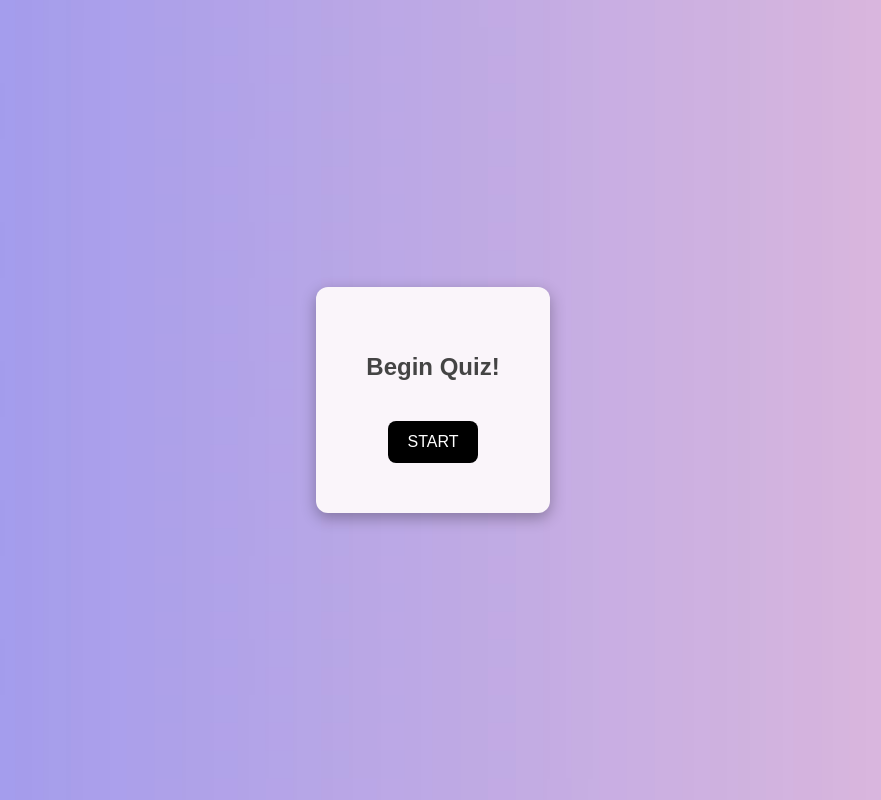
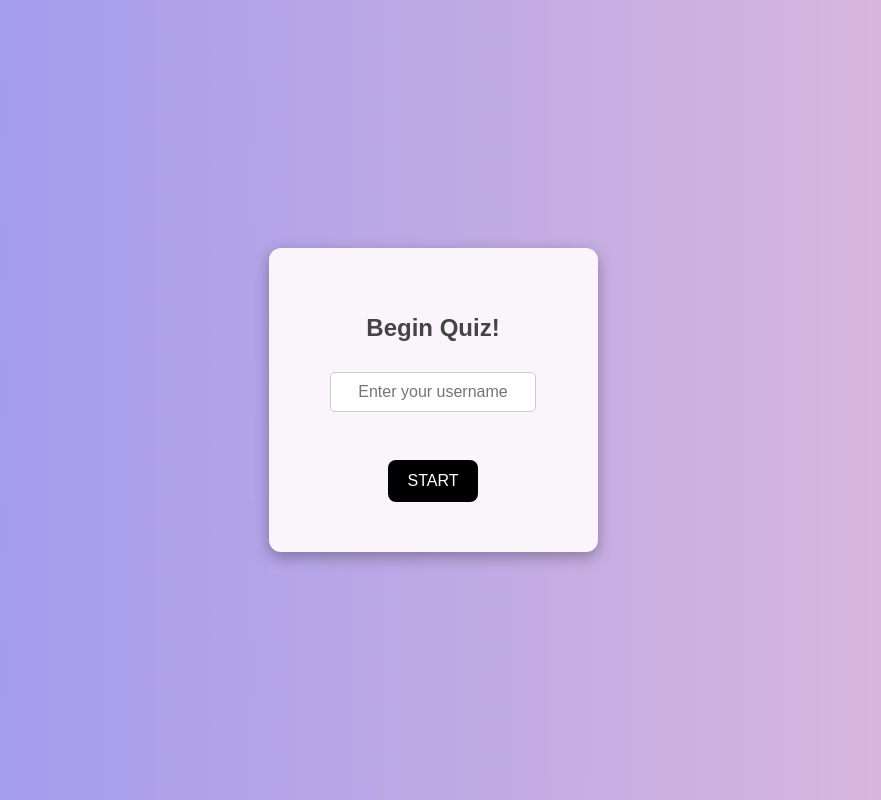
Before and after one commit to hridikabanik02/seng513-202501-assignment2, a website: page src/index.html in a window 1280 px wide. Shown: the whole page, without its empty margins (207-1088 px from the left). Drawn offline with Linux system fonts and the light colour scheme.

Commit message:
Inserted a username field

```diff
--- a/src/index.html
+++ b/src/index.html
@@ -10,6 +10,8 @@
 
     <div class="start-container">
         <h1 class="quiz-title">Begin Quiz!</h1>
+        <!-- Username Input Field -->
+        <input type="text" id="username" class="username-input" placeholder="Enter your username">
 
         <!-- Quiz Questions -->
         <div id="question-container">
--- a/src/styles.css
+++ b/src/styles.css
@@ -44,6 +44,21 @@ body {
     background: #eca2f5;
 }
 
+.username-input {
+    width: 80%;
+    padding: 10px;
+    margin: 10px 0;
+    border: 1px solid #ccc;
+    border-radius: 5px;
+    font-size: 16px;
+    text-align: center;
+}
+
+.username-input:focus {
+    border-color: #007bff;
+    outline: none;
+    box-shadow: 0 0 5px rgba(0, 123, 255, 0.5);
+}
 /* styling for Quiz question container */
 .quiz-container {
     max-width: 600px;
```
